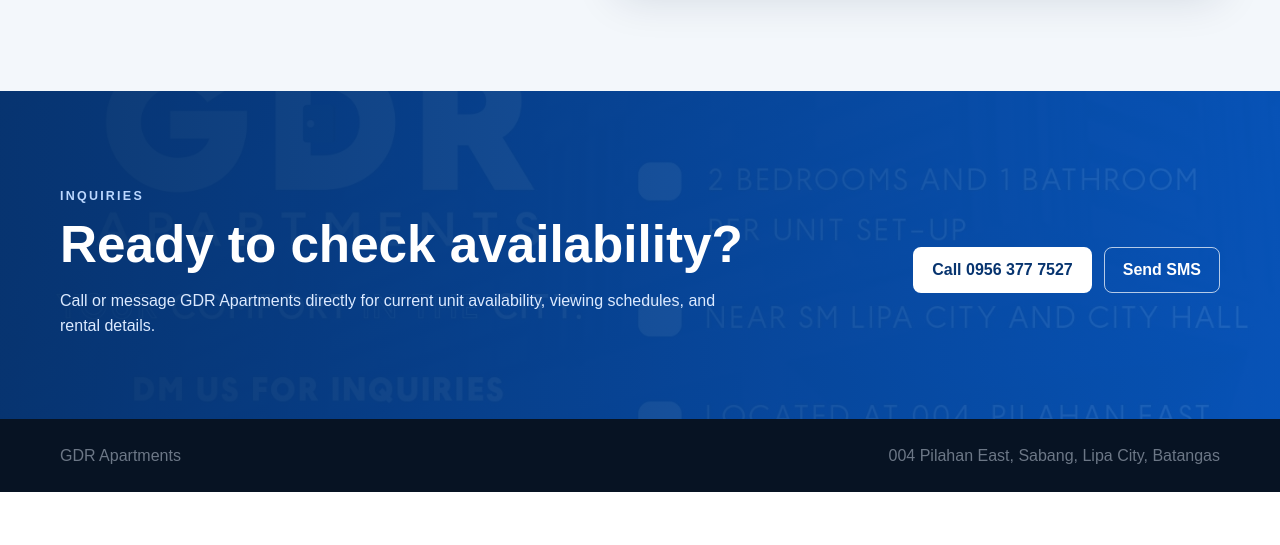
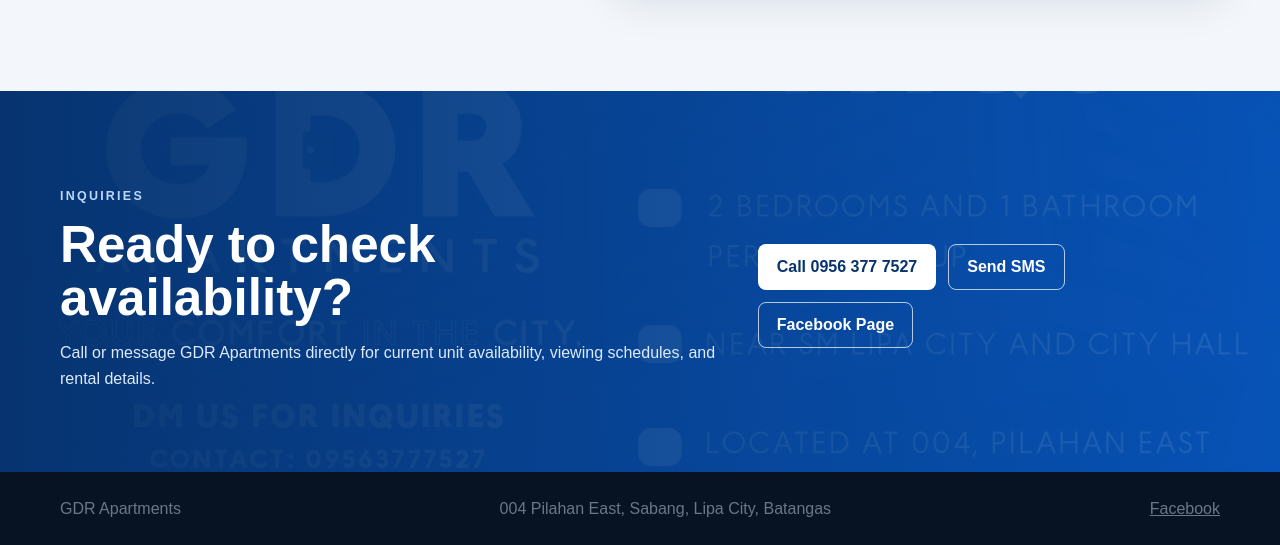
Before and after one commit to Seanski29/GDR-Apartments, a plain HTML site: page index.html in a window 1280 px wide. Shown: the part 3307-3852 px from the top of the page. Before the commit the page ends 3799 px from the top, so only its background shows below. Drawn offline with Linux system fonts and the light colour scheme.

Commit message:
Added FB

```diff
--- a/index.html
+++ b/index.html
@@ -168,6 +168,7 @@
           <div class="contact-actions">
             <a class="button light" href="tel:+639563777527">Call 0956 377 7527</a>
             <a class="button outline-light" href="sms:+639563777527">Send SMS</a>
+            <a class="button outline-light" href="https://www.facebook.com/profile.php?id=100089486553577" target="_blank" rel="noopener noreferrer">Facebook Page</a>
           </div>
         </div>
       </section>
@@ -177,6 +178,7 @@
       <div class="section-inner footer-inner">
         <span>GDR Apartments</span>
         <span>004 Pilahan East, Sabang, Lipa City, Batangas</span>
+        <a href="https://www.facebook.com/profile.php?id=100089486553577" target="_blank" rel="noopener noreferrer">Facebook</a>
       </div>
     </footer>
 
```
